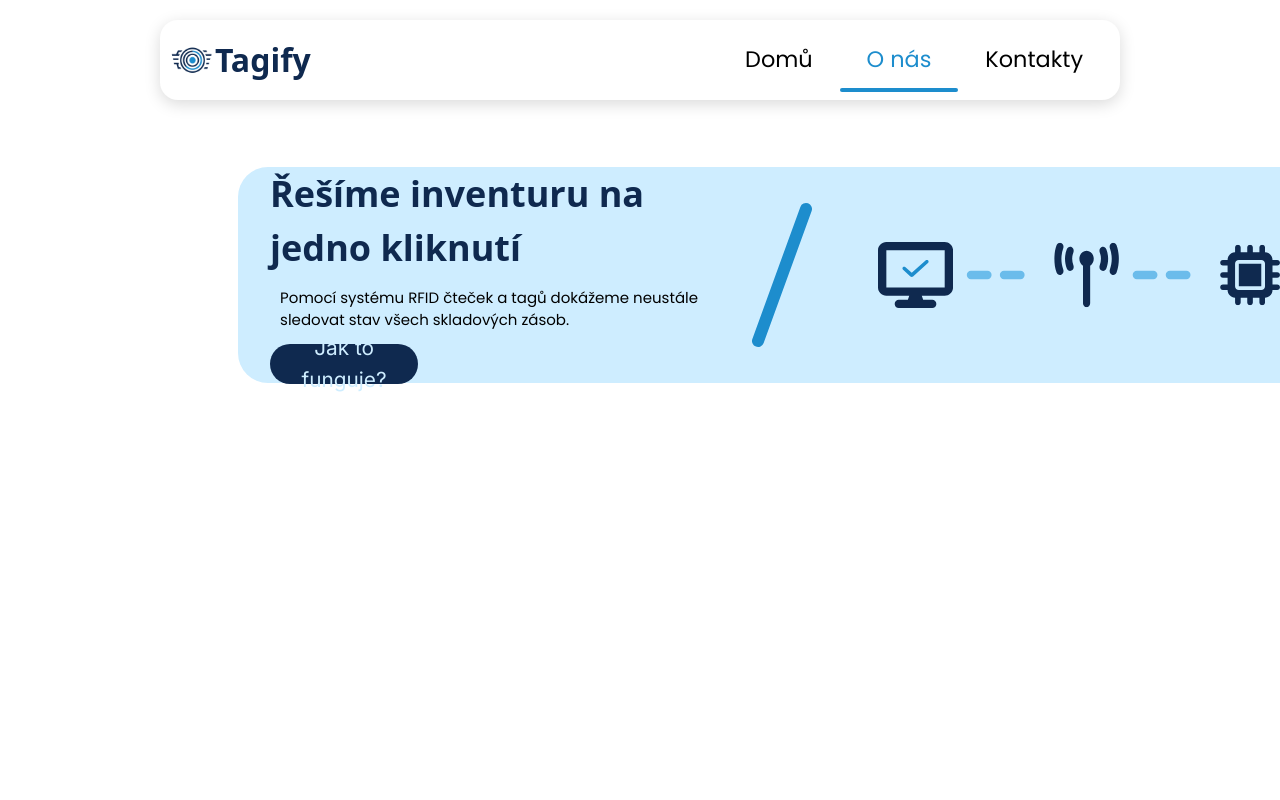
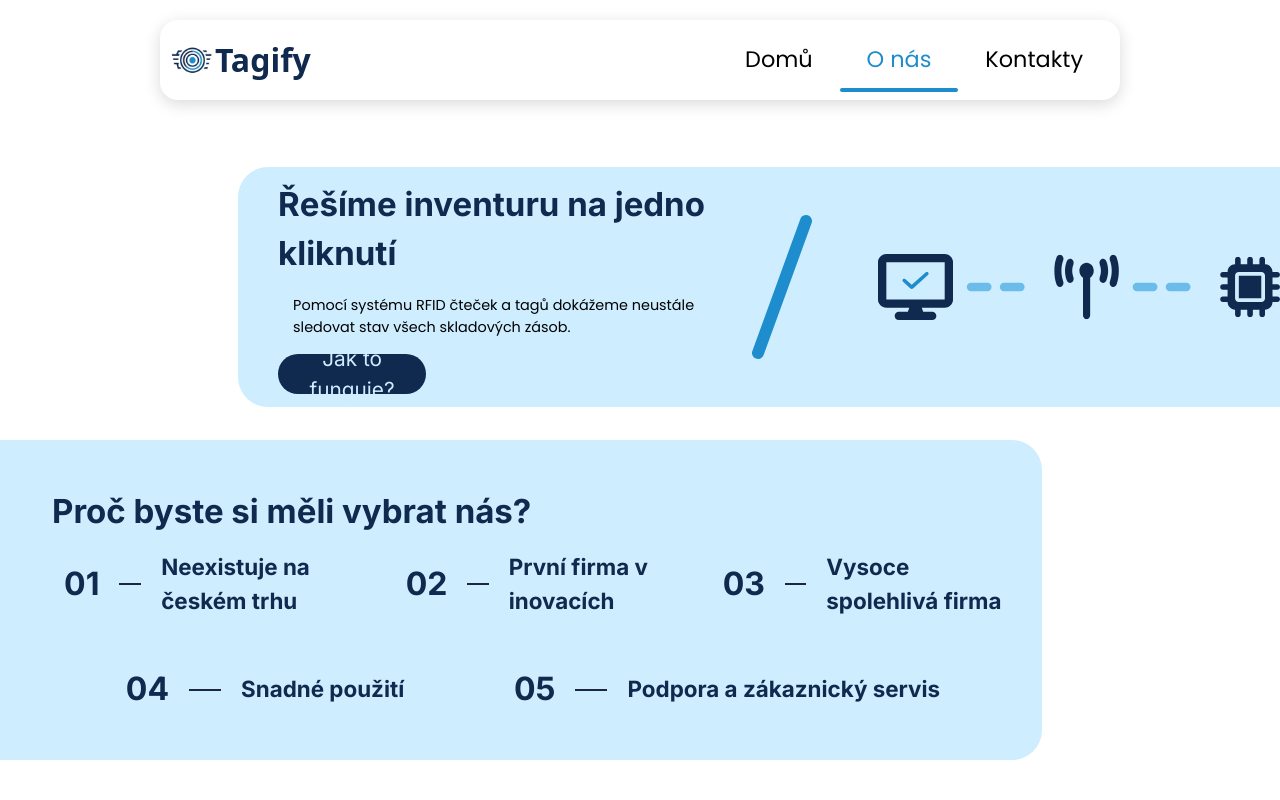
Before and after one commit to dtnguyen5/startup, a Next.js app: page /about in a window 1280 px wide. Shown: the top 800 px of the page. Built offline with nearby package versions, Linux system fonts and the light colour scheme.

Commit message:
pridani casti do "o nas"

```diff
--- a/src/app/about/page.tsx
+++ b/src/app/about/page.tsx
@@ -1,36 +1,41 @@
 import Button from "components/Button";
 import Navbar from "components/Navbar";
+import Feature from "components/Feature"
 import { HiOutlineSlash } from "react-icons/hi2";
 import Image from "next/image";
 const AboutUs = async () => {
     await new Promise ((resolve) => setTimeout(resolve, 100));
     return (
 
+      <div className="h-[500vh] w-[100%]">
+
+      <Navbar />
+
       <div className=" h-[100vh] w-[100%]">
 
-        <Navbar />
+        {/*-------------------- Section_Box --------------------  1*/}
 
-        <div className=" First_section_box h-[27vh] w-[81.4vw] bg-[#CEEDFF] flex flex-row absolute justify-start items-center right-0 top-[167px] rounded-l-[30px] ">
+        <div className=" First_section_box h-[30vh] w-[81.4vw] bg-[#CEEDFF] flex flex-row absolute justify-start items-center right-0 top-[167px] rounded-l-[30px] ">
 
           <div className="First_section_box_obsah flex flex-row justify-around items-center">
 
-            <div className="Box_obsah flex flex-col w-[35vw] gap-3 justify-center relative left-8">
+            <div className="Box_obsah flex flex-col w-[35vw] justify-center gap-4 relative left-10">
 
-              <div className="First_sectionBox_nadpis text-[30px] font-bold font-Inter">
+              <div className="First_sectionBox_nadpis text-[30px] font-bold font-inter">
 
-                <h1 className="SectionBox_nadpis text-[#0F294F] text-[1.2em]">Řešíme inventuru na jedno kliknutí</h1>
+                <h1 className="SectionBox_nadpis text-[#0F294F] text-[1.1em]">Řešíme inventuru na jedno kliknutí</h1>
 
               </div>
 
-              <div className="First_sectionBox_text flex relative left-[10px]">
+              <div className="First_sectionBox_text flex relative left-[15px] ">
 
-                <p className="SectionBox_text font-poppins text-[0.9375em] w-[38vw]">Pomocí systému RFID čteček a tagů dokážeme neustále sledovat stav všech skladových zásob.</p>
+                <p className="SectionBox_text font-poppins text-[0.9em] w-[38vw]">Pomocí systému RFID čteček a tagů dokážeme neustále sledovat stav všech skladových zásob.</p>
 
               </div>
 
-              <div className="First_sectionBox_button h-[5vh] w-[11.56vw] bg-[#0F294F] font-Inter text-[1.3em] text-[#CEEDFF] text-center rounded-[54px] flex justify-center items-center">
+              <div className="First_sectionBox_button h-[5vh] w-[11.56vw] bg-[#0F294F] font-inter text-[1.3em] text-[#CEEDFF] text-center rounded-[54px] flex justify-center items-center">
 
-                <Button label="Jak to funguje?"/>
+                <Button label="Jak to funguje?" target=""/>
 
               </div>
 
@@ -52,7 +57,76 @@ const AboutUs = async () => {
 
         </div>
 
+        {/*-------------------- Section_Box --------------------  2*/}
+
+       <div className="Second_section_box h-[40vh] w-[81.4vw] bg-[#CEEDFF] flex absolute justify-center items-center left-0 top-[440px] rounded-r-[30px] ">
+          {/* Obsah hlavního boxu */}
+          <div className="Second_section_box_obsah flex flex-col justify-around h-[30vh] w-[90%]">
+
+            <div className="Second_sectionBox_nadpis text-[30px] font-bold font-inter">
+
+              <h1 className="SectionBox_nadpis_2 text-[#0F294F] text-[1.1em]">Proč byste si měli vybrat nás?</h1>
+
+            </div>
+
+            <div className="Section_box_inf flex flex-col gap-12 w-full justify-start relative left-3">
+
+              <div className="flex flex-row gap-12">
+
+                <Feature number="01" title="Neexistuje na českém trhu" />
+                <Feature number="02" title="První firma v inovacích" />
+                <Feature number="03" title="Vysoce spolehlivá firma" />
+
+              </div>
+
+
+              <div className="flex flex-row gap-12 justify-evenly ">
+
+                <div>
+
+                  <Feature number="04" title="Snadné použití" />
+
+                </div>
+
+                <div>
+
+                  <Feature number="05" title="Podpora a zákaznický servis" />
+
+                </div>
+              </div>
+
+            </div>
+
+          </div>
+
+        </div>
+
       </div>
+
+      <div className=" h-[80vh] w-[100%] bg-[#0F294F] justify-center items-center flex flex-col">
+
+        <div className="flex justify-center h-[23vh] w-[100%]">
+
+          <h1 className="text-white font-inter font-bold text-center text-[3.5rem]">Co nabízíme?</h1>
+
+        </div>
+
+        <div>
+
+            <div></div>
+            <div></div>
+            <div></div>
+
+        </div>
+
+      </div>
+
+      <div className="h-[100vh w-[100%] bg-white">
+
+
+      </div>
+
+    </div>
     );
   }
   export default AboutUs;
--- a/src/app/page.tsx
+++ b/src/app/page.tsx
@@ -28,17 +28,17 @@ const HomePage = async () =>{
 
       </div>
 
-      <div className="flex flex-col text-[0F294F] text-[32px] font-Inter h-[18vh] items-center">
+      <div className="flex flex-col text-[0F294F] text-[32px] font-inter h-[18vh] items-center">
 
         <div className=" buttons h-[8vh] w-[15.16vw] flex items-center justify-center text-center bg-white text-[#0F294F] text-[28px] font-Inter rounded-full mb-4">
 
-          <Button label="Jak to funguje?"/>
+          <Button label="Jak to funguje?" target="/about"/>
 
         </div>
 
         <div className=" buttons h-[8vh] w-[14.69vw] flex items-center justify-center text-center bg-white text-[#0F294F] text-[28px] font-Inter rounded-full">
 
-          <Button label={<><span className="mr-5">Zjistit více</span>&nbsp;<span className="font-bold">↓</span></>} />
+          <Button label={<><span className="mr-5">Zjistit více</span>&nbsp;<span className="font-bold">↓</span></>} target="/about"/>
 
         </div>
 
--- a/src/components/Button.tsx
+++ b/src/components/Button.tsx
@@ -5,15 +5,16 @@ import "../styles/button.css";
 import { useRouter } from "next/navigation";
 
 interface ButtonProps {
-  label: React.ReactNode;  // Umožní předávat jakýkoli React obsah
+  label: React.ReactNode; // Umožní předávat jakýkoli React obsah
+  target: string;  // Cílová URL
 }
 
-const Button: React.FC<ButtonProps> = ({ label }) => {
+const Button: React.FC<ButtonProps> = ({ label, target }) => {
   const router = useRouter(); // Tento řádek získá přístup k routeru Next.js, který umožňuje manipulaci s URL a navigací (např. přesměrování na jinou stránku pomocí router.push('/url')).
 
   // Funkce pro přesměrování na jinou stránku
   const handleClick = () => {
-    router.push("/about");  // Přesměrování na stránku /about
+    router.push(target);  // TypeScript správně vidí 'target'
   };
 
   return <button onClick={handleClick}>{label}</button>;  // Použijeme handleClick pro přesměrování
--- /dev/null
+++ b/src/components/Feature.tsx
@@ -0,0 +1,22 @@
+"use client"
+// src/components/Button.tsx
+import React from "react";
+
+interface FeatureProps {
+    number: string; // Typ pro číslo (např. "01") jako string
+    title: string;
+  }
+
+  const Feature: React.FC<FeatureProps> = ({ number, title }) => {
+    return (
+
+      <div className="flex flex-row items-center gap-5">
+
+        <h2 className="text-[2rem] text-[#0F294F] font-inter font-bold">{number}</h2>
+        <hr className="h-[3px] w-8 bg-[#0F294F]" />
+        <h2 className="text-[1.4rem] text-[#0F294F] font-inter font-bold">{title}</h2>
+
+      </div>
+    );
+  };
+  export default Feature;
--- a/src/styles/navbar.css
+++ b/src/styles/navbar.css
@@ -11,6 +11,8 @@
   justify-content: center;
   position: sticky;
   top: 20px;
+  z-index: 1000;
+  overflow: visible
 }
 
 /* Styly pro navbar */
--- a/tailwind.config.ts
+++ b/tailwind.config.ts
@@ -15,6 +15,8 @@ export default {
       fontFamily: {
         roboto: ['"Roboto"', 'sans-serif'],  // Přidání Roboto
         poppins: ['"Poppins"', 'sans-serif'], // Přidání Poppins
+        inter: ['Inter', 'sans-serif'],
+
       },
     },
   },
```
